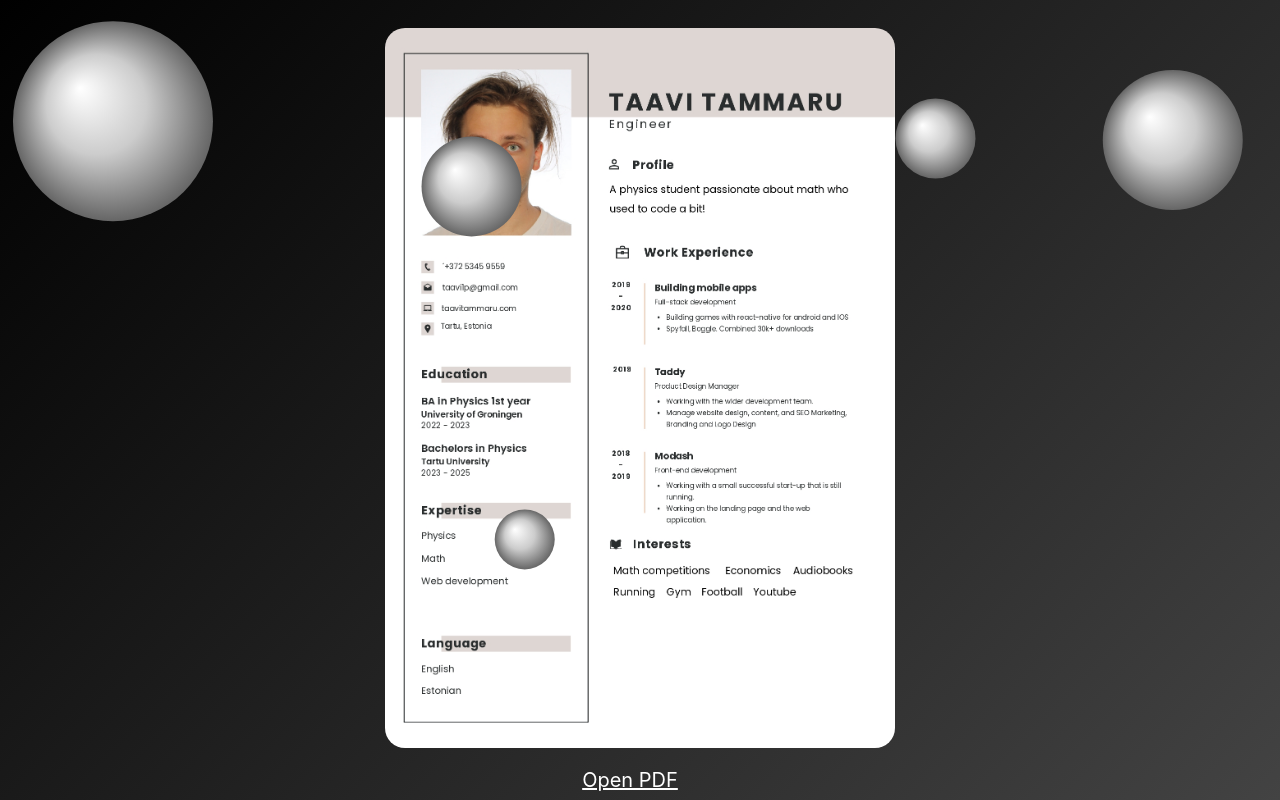
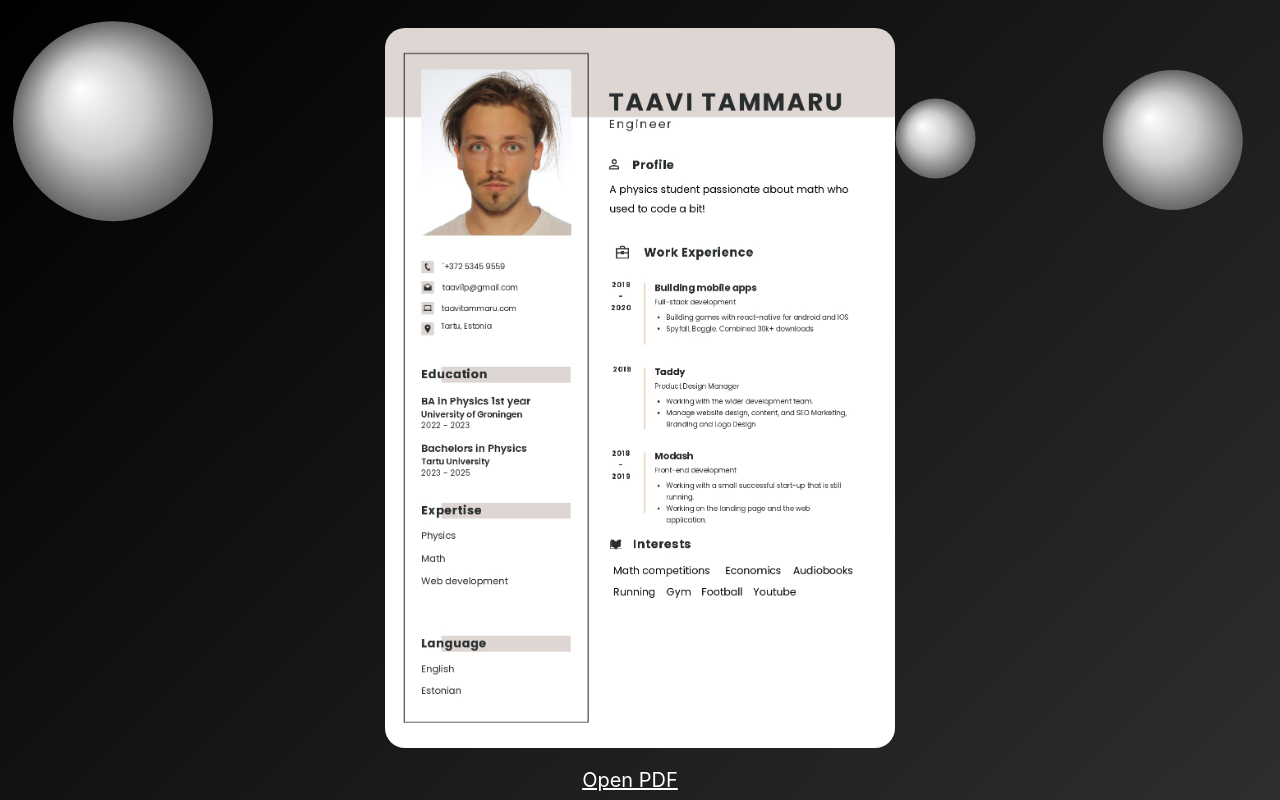
Before and after one commit to Taavi1p/portfolio, a React (Create React App) app: page /CV in a window 1280 px wide. Built offline with nearby package versions, Linux system fonts and the light colour scheme.

Commit message:
background bubbles working

```diff
--- a/src/components/books/books.css
+++ b/src/components/books/books.css
@@ -15,6 +15,7 @@
     padding-bottom: 100px;
     padding-left: 20px;
     padding-right: 20px;
+    position: relative;
   }
 
   .header {
--- a/src/components/common/page-wrapper/PageWrapper.js
+++ b/src/components/common/page-wrapper/PageWrapper.js
@@ -168,17 +168,17 @@ const App = ({ children }) => {
       <canvas
         ref={canvasRef}
         style={{
-          position: 'absolute',
+          position: 'fixed',
           inset: 0,
           width: '100vw',
           height: '100vh',
           zIndex: 0,
           display: 'block',
+          background: 'linear-gradient(135deg, black, rgba(46, 46, 46, 1))', // Diagonal gradient
         }}
       />
       {/* Foreground content */}
       <div style={{
-        background: 'linear-gradient(135deg, black, rgb(67, 67, 67))', // Diagonal gradient
         minHeight: '100vh',
         display: 'flex',
         flexDirection: 'column',
--- a/src/components/common/page-wrapper/global.css
+++ b/src/components/common/page-wrapper/global.css
@@ -1,5 +1,5 @@
 .page-wrapper {
-    background: black;
+    background: linear-gradient(135deg, black, rgb(67, 67, 67)); /* Diagonal gradient */
     min-height: 100vh;
     display: flex;
     flex-direction: column;
--- a/src/components/investing/investing.css
+++ b/src/components/investing/investing.css
@@ -13,10 +13,11 @@
     flex-direction: column;
     width: fit-content;
     align-items: center;
+    position: relative;
   }
 
   .header {
-    margin-bottom: 100px;
+    margin-bottom: 70px;
   }
 
   .stocks-container {
--- a/src/components/math/math.css
+++ b/src/components/math/math.css
@@ -12,6 +12,7 @@
     flex-direction: column;
     padding-bottom: 100px;
     width: fit-content;
+    position: relative;
   }
 
   .math-header {
@@ -27,7 +28,8 @@
     margin-bottom: 30px;
     margin-left: auto;
     margin-right: auto;
-    border-radius: 20px; /* Add rounded edges */
+    border-radius: 20px;
+    position: relative;
   }
 
   @media (max-width: 1200px) {
--- a/src/components/mobile-games/coding.module.css
+++ b/src/components/mobile-games/coding.module.css
@@ -17,6 +17,7 @@
     align-items: center;
     padding-left: 20px;
     padding-right: 20px;
+    position: relative;
   }
 
   .websitesContainer {
--- a/src/components/resume/cv.css
+++ b/src/components/resume/cv.css
@@ -4,6 +4,7 @@
     flex-direction: column;
     justify-content: center;
     align-items: center;
+    position: relative;
   }
 
   .resume-image {
--- a/src/components/websites/websites.module.css
+++ b/src/components/websites/websites.module.css
@@ -17,6 +17,7 @@
     align-items: center;
     padding-left: 20px;
     padding-right: 20px;
+    position:relative;
   }
 
   .websitesContainer {
--- a/src/styles/SocialMediaIcons.css
+++ b/src/styles/SocialMediaIcons.css
@@ -3,6 +3,7 @@
     justify-content: center;
     align-items: center;
     height: 100vh;
+    position: relative;
   }
 
   .icon {
```
